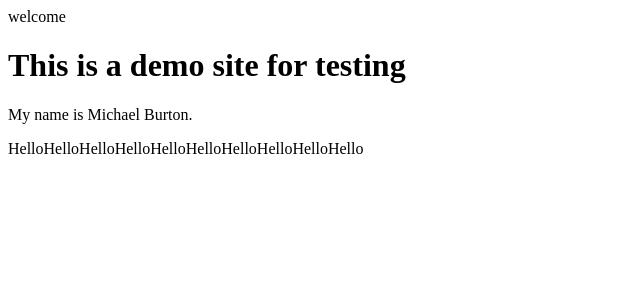
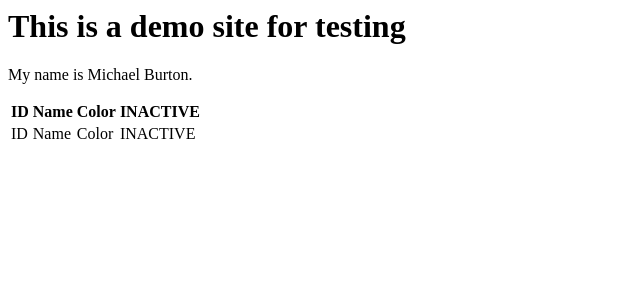
Before and after one commit to mburton3969/GitHub-Demo, a PHP site: page / in a window 1280 px wide. Shown: the top 300 px of the page, without its empty margins (0-640 px from the left). Run offline with PHP 8.4, Linux system fonts and the light colour scheme.

Commit message:
Update index.php

```diff
--- a/index.php
+++ b/index.php
@@ -6,13 +6,13 @@
 
 
 //Check to see if the $logged_in variable is set to yes...
-if($logged_in == "yes") {
+/*if($logged_in == "yes") {
 //Display the word welcome.
 echo "welcome";
 }else{ //If not logged in...
 //Display message
 echo "you are not authorized to view this page";
-}
+}*/
 
  ?>
 
@@ -28,12 +28,48 @@ echo "you are not authorized to view this page";
 		<p>My name is <?php echo $user_name; ?><p>
 
 			<?php
-			$i = 0;
+			/*$i = 0;
 			while($i < 10){
 				echo "Hello";
 				$i++;
-			}
+			}*/
 			?>
+
 	</div>
+
+	<table>
+		<thead>
+			<tr>
+				<th>ID</th>
+				<th>Name</th>
+				<th>Color</th>
+				<th>INACTIVE</th>
+			</tr>
+		</thead>
+		<tbody>
+
+		<?php
+		//Database connection credentials...
+		$host = 'localhost';
+		$user = 'root';
+		$pass = 'root';
+		$db = 'demo';
+		//Makes connection to the database...
+		$conn = mysqli_connect($host,$user,$pass,$db) or die($conn->error);
+
+
+		?>
+
+			<tr>
+				<td>ID</td>
+				<td>Name</td>
+				<td>Color</td>
+				<td>INACTIVE</td>
+			</tr>
+		</tbody>
+
+	</table>
+
+
 </body>
 </html>
```
